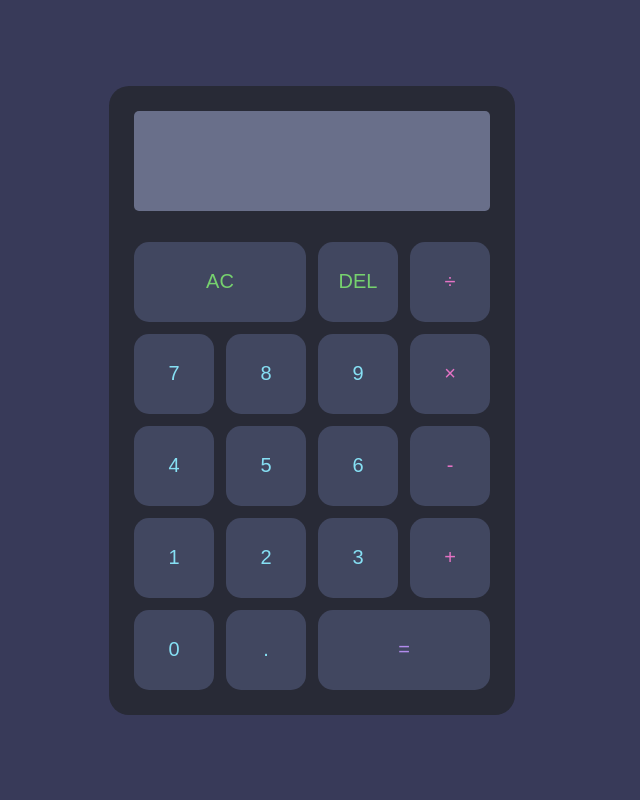
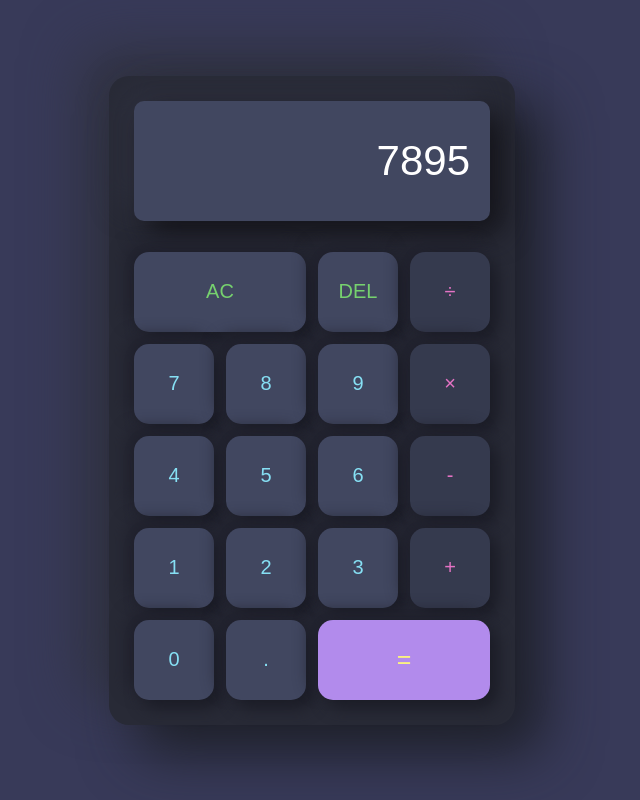
Before and after one commit to anndcodes/calculator, a plain HTML site: page index.html in a window 1280 px wide. Shown: the whole page, without its empty margins (328-968 px from the left). Drawn offline with Linux system fonts and the light colour scheme; a web font is replaced by a local one.

Commit message:
style: add box-shadow in elements and change operators buttons color

```diff
--- a/index.html
+++ b/index.html
@@ -12,7 +12,7 @@
 <body>
   <div class="container">
     <div class="calculator">
-      <div class="calculator_display"></div>
+      <div class="calculator_display">7895</div>
         <button data-clear class="span-two">AC</button>
         <button data-delete>DEL</button>
         <button data-operation>÷</button>
--- a/style.css
+++ b/style.css
@@ -1,14 +1,15 @@
 :root {
   --background-color: #383A59;
   --calculator-color: #282A36;
-  --buttons-color: #414760;
-  --display-color: #696f8a;
+  --buttons-display-color: #414760;
+  --operators-color: #353a4e;
 
   --purple: #B28BEC;
   --pink: #E573C5;
   --blue: #86E0F4;
   --green: #76D16E;
   --yellow: #FBF280;
+  --white: #FFF;
 }
 
 *, *::before, *::after {
@@ -42,22 +43,29 @@ body {
   padding: 25px;
   border-radius: 20px;
   background: var(--calculator-color);
+  box-shadow: 28px 28px 56px #1e2029,
+             -28px -28px 56px #323443;
 }
 
 .calculator > button {
   cursor: pointer;
   font-size: 2rem;
   border-radius: 15px;
-  background: var(--buttons-color);
+  background: var(--buttons-display-color);
   color: var(--blue);
+  box-shadow: 8px 8px 16px #1b1c26,
+             -8px -8px 16px #21222e;
 }
 
 .calculator  > button[data-operation] {
   color: var(--pink);
+  background: var(--operators-color);
 }
 
 .calculator > button[data-equals]{
-  color: var(--purple);
+  color: var(--yellow);
+  background: var(--purple);
+  font-size: 2.5rem;
 }
 
 .calculator > button[data-clear],
@@ -74,13 +82,15 @@ button[data-delete] {
   display: flex;
   align-items: center;
   justify-content: flex-end;
-  font-size: 3.5rem;
+  font-size: 4.2rem;
   word-wrap: break-word;
   word-break: break-all;
   padding-inline: 20px;
-  border-radius: 5px;
+  border-radius: 10px;
   margin-bottom: 19px;
-  min-height: 100px;
-  background: var(--display-color);
-  color: var(--yellow);
+  min-height: 120px;
+  background: var(--buttons-display-color);
+  color: var(--white);
+  box-shadow:  13px 13px 29px #14141a,
+              -13px -13px 29px #2e303e;
 }
```
